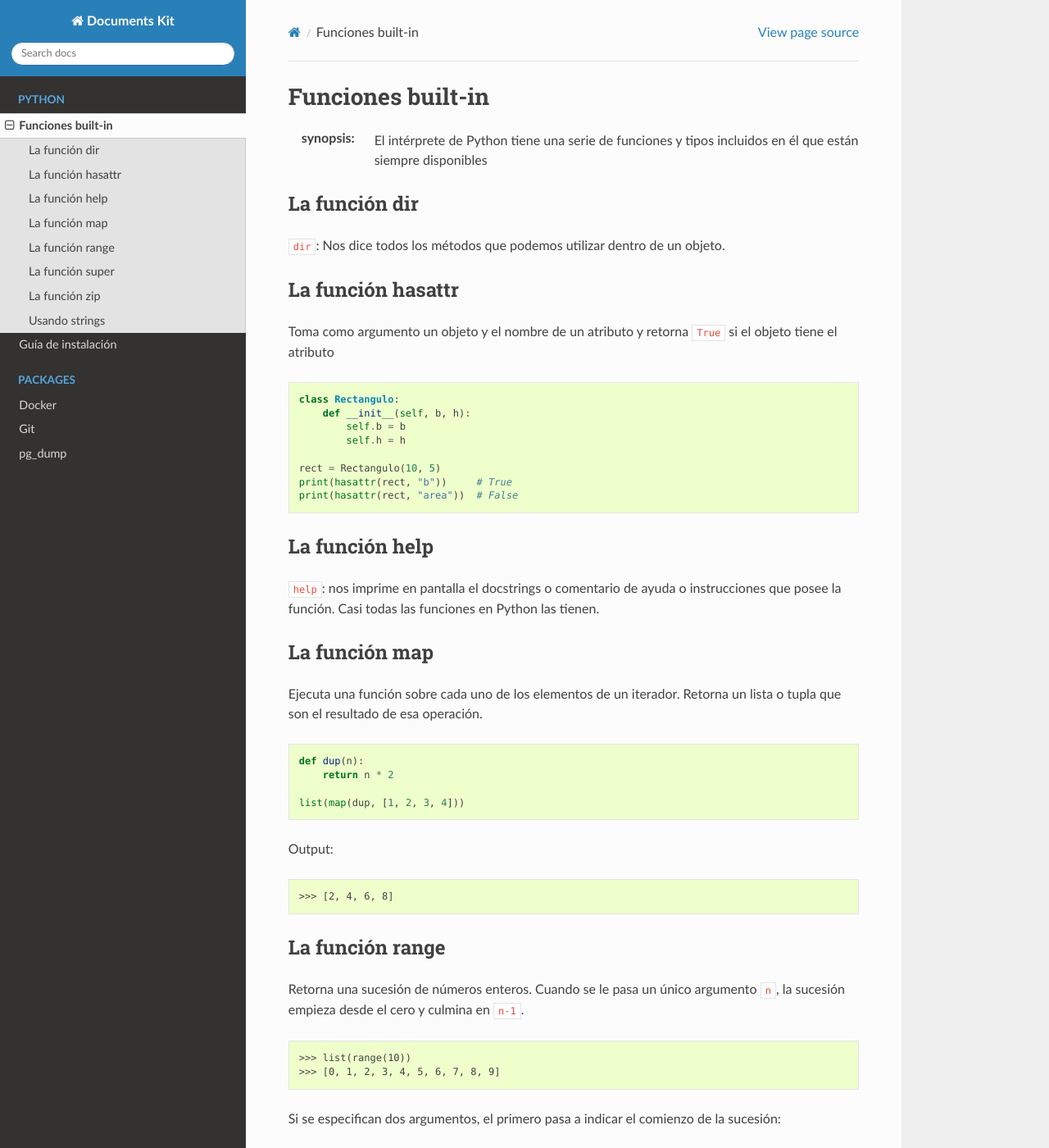
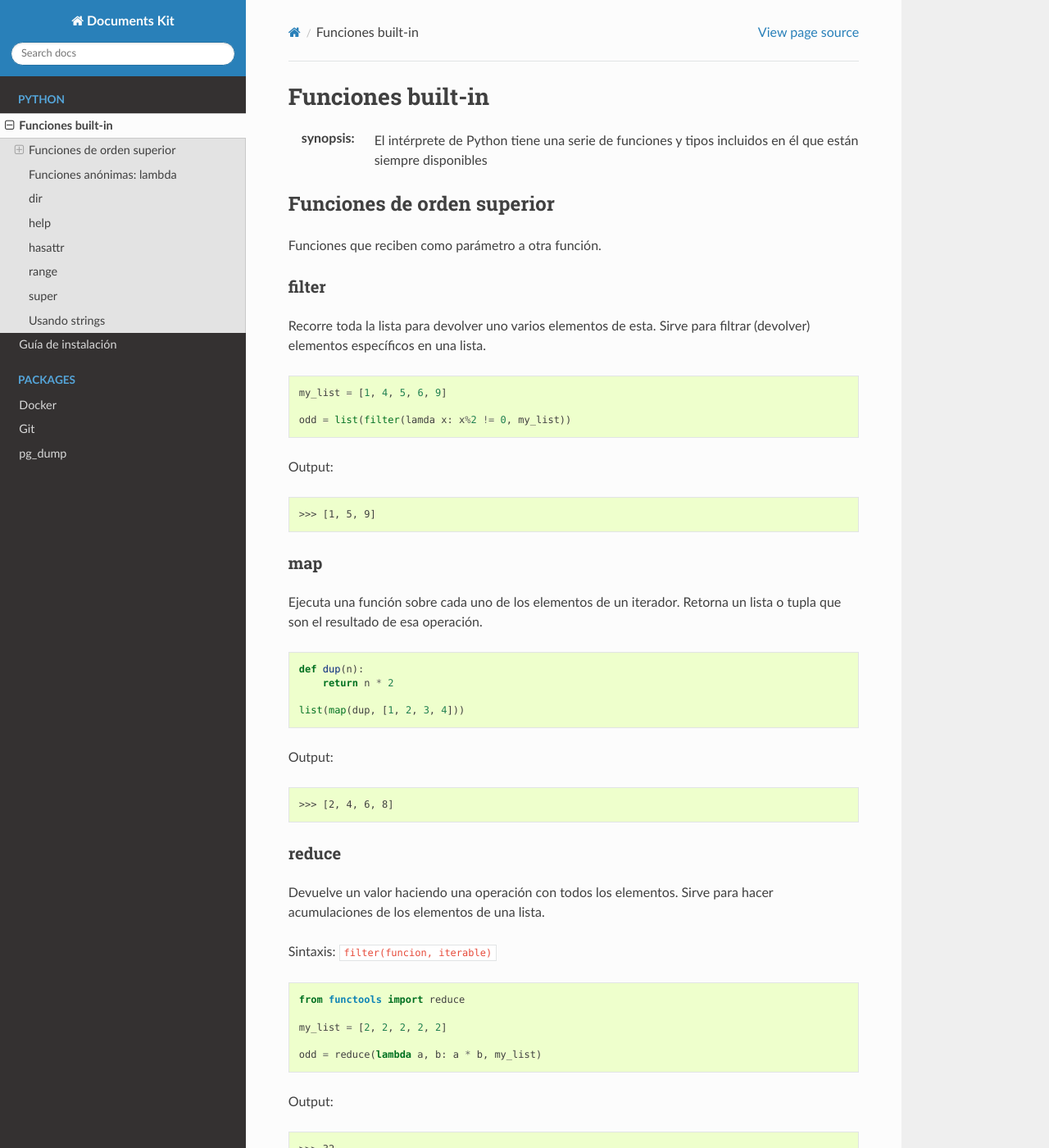
Before and after one commit to mcardozo/documents-kit, a Sphinx documentation site: the page built from docs/python/built_in.rst, in a window 1280 px wide and 1400 px high. Shown: the whole window at 82% size. Built offline with Sphinx 7.4.7 and the Read the Docs theme 2.0.0, drawn with Linux system fonts in a browser that asks for light colours; some of the changed text lies outside the part shown.

Commit message:
Agrega funciones de orden superior para python

```diff
--- a/docs/python/built_in.rst
+++ b/docs/python/built_in.rst
@@ -1,37 +1,35 @@
 Funciones built-in
 ======================================================================
 
-:synopsis: El intérprete de Python tiene una serie de funciones y tipos incluidos en él que están siempre disponibles
-
-La función dir
-----------------------------------------------------------------------
-``dir``: Nos dice todos los métodos que podemos utilizar dentro de un objeto.
+:synopsis: El intérprete de Python tiene una serie de funciones y tipos incluidos en él que
+           están siempre disponibles
 
 
-La función hasattr
+Funciones de orden superior
 ----------------------------------------------------------------------
-Toma como argumento un objeto y el nombre de un atributo y retorna ``True`` si el objeto tiene el atributo
+Funciones que reciben como parámetro a otra función.
+
+
+filter
+~~~~~~~~~~~~~~~~~~~~~~~~~~~~~~~~~~~~~~~~~~~~~~~~~~~~~~~~~~~~~~~~~~~~~~
+Recorre toda la lista para devolver uno varios elementos de esta. Sirve para filtrar (devolver)
+elementos específicos en una lista.
 
 .. code-block:: python
 
-   class Rectangulo:
-       def __init__(self, b, h):
-           self.b = b
-           self.h = h
+   my_list = [1, 4, 5, 6, 9]
 
-   rect = Rectangulo(10, 5)
-   print(hasattr(rect, "b"))     # True
-   print(hasattr(rect, "area"))  # False
+   odd = list(filter(lamda x: x%2 != 0, my_list))
+
+Output:
+
+.. code:: bash(code)
+
+   >>> [1, 5, 9]
 
 
-La función help
-----------------------------------------------------------------------
-``help``: nos imprime en pantalla el docstrings o comentario de ayuda o instrucciones que posee la función.
-Casi todas las funciones en Python las tienen.
-
-
-La función map
-----------------------------------------------------------------------
+map
+~~~~~~~~~~~~~~~~~~~~~~~~~~~~~~~~~~~~~~~~~~~~~~~~~~~~~~~~~~~~~~~~~~~~~~
 Ejecuta una función sobre cada uno de los elementos de un iterador. Retorna un lista
 o tupla que son el resultado de esa operación.
 
@@ -49,7 +47,88 @@ Output:
    >>> [2, 4, 6, 8]
 
 
-La función range
+reduce
+~~~~~~~~~~~~~~~~~~~~~~~~~~~~~~~~~~~~~~~~~~~~~~~~~~~~~~~~~~~~~~~~~~~~~~
+Devuelve un valor haciendo una operación con todos los elementos. Sirve para hacer acumulaciones
+de los elementos de una lista.
+
+Sintaxis: ``filter(funcion, iterable)``
+
+.. code-block:: python
+
+   from functools import reduce
+
+   my_list = [2, 2, 2, 2, 2]
+
+   odd = reduce(lambda a, b: a * b, my_list)
+
+Output:
+
+.. code:: bash(code)
+
+   >>> 32
+
+
+zip
+~~~~~~~~~~~~~~~~~~~~~~~~~~~~~~~~~~~~~~~~~~~~~~~~~~~~~~~~~~~~~~~~~~~~~~
+``zip`` toma como argumento dos o más objetos iterables(idealmente con la misma
+cantidad de elementos) y retorna un nuevo iterable.
+
+.. code-block:: python
+
+   names = ['Morena', 'Bárbara']
+   ages = [18, 25]
+   list(zip(names, ages))
+
+
+Output:
+
+.. code:: bash(code)
+
+   >>> [('Morena', 18), ('Bárbara', 25)]
+
+
+Funciones anónimas: lambda
+----------------------------------------------------------------------
+Son funciones que no tienen un identificardor (nombre), retornan un objeto de tipo función
+que guardalemos en una variable
+
+Sintaxis: ``lambda <parámetro>: <función de una línea>``
+
+.. code-block:: python
+
+   palindrome = lambda string: string == string[::-1]
+   print(palindrome('ana'))
+
+
+dir
+----------------------------------------------------------------------
+``dir``: Nos dice todos los métodos que podemos utilizar dentro de un objeto.
+
+
+help
+----------------------------------------------------------------------
+``help``: nos imprime en pantalla el docstrings o comentario de ayuda o instrucciones que posee la función.
+Casi todas las funciones en Python las tienen.
+
+
+hasattr
+----------------------------------------------------------------------
+Toma como argumento un objeto y el nombre de un atributo y retorna ``True`` si el objeto tiene el atributo
+
+.. code-block:: python
+
+   class Rectangulo:
+       def __init__(self, b, h):
+           self.b = b
+           self.h = h
+
+   rect = Rectangulo(10, 5)
+   print(hasattr(rect, "b"))     # True
+   print(hasattr(rect, "area"))  # False
+
+
+range
 ----------------------------------------------------------------------
 Retorna una sucesión de números enteros.
 Cuando se le pasa un único argumento ``n``, la sucesión empieza desde el cero y culmina en ``n-1``.
@@ -67,7 +146,7 @@ Si se especifican dos argumentos, el primero pasa a indicar el comienzo de la su
    [1, 2, 3, 4, 5, 6, 7, 8, 9, 10]
 
 
-La función super
+super
 ----------------------------------------------------------------------
 La función ``super()`` permite invocar el método de una clase padre desde una clase hija
 
@@ -86,25 +165,6 @@ La función ``super()`` permite invocar el método de una clase padre desde una
    b.message()
 
 
-La función zip
-----------------------------------------------------------------------
-``zip`` toma como argumento dos o más objetos iterables(idealmente con la misma
-cantidad de elementos) y retorna un nuevo iterable.
-
-.. code-block:: python
-
-   names = ['Morena', 'Bárbara']
-   ages = [18, 25]
-   list(zip(names, ages))
-
-
-Output:
-
-.. code:: bash(code)
-
-   >>> [('Morena', 18), ('Bárbara', 25)]
-
-
 Usando strings
 ----------------------------------------------------------------------
 
```
